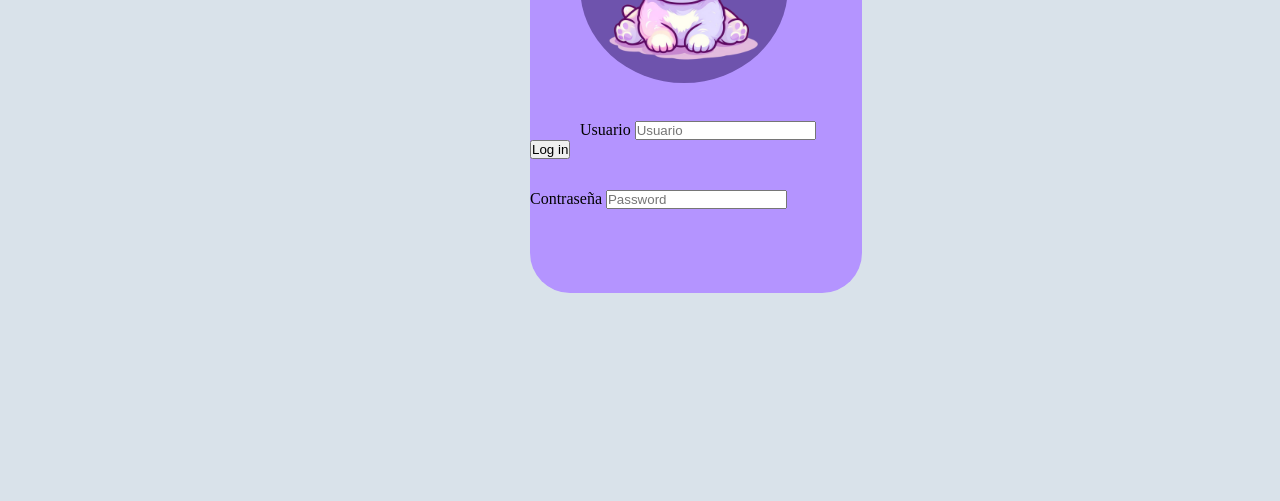
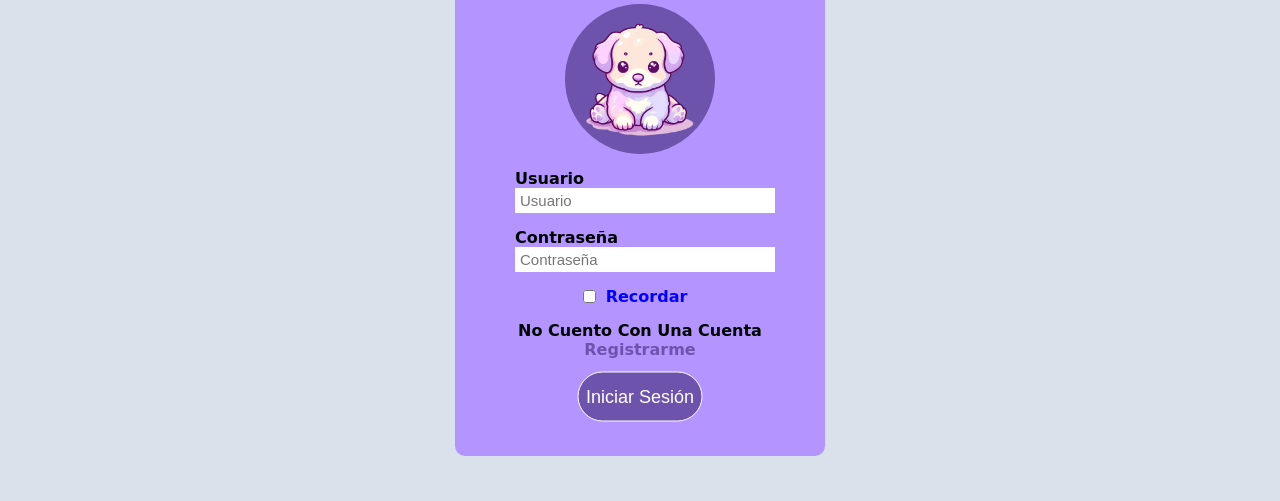
Before and after one commit to osvi-dev/Web, a plain HTML site: page Login.html in a window 1280 px wide. Shown: the part 299-800 px from the top of the page. Drawn offline with Linux system fonts and the light colour scheme.

Commit message:
version 1.0

```diff
--- a/Login.html
+++ b/Login.html
@@ -26,18 +26,29 @@
         </div>
     </header>
     <div class="login">
-        <img class="perro-login" src="./imgs/Perrito-login.png" width="198px" height="177px">
-        <form>
+        <h1>Iniciar Sesión</h1>
+        <form method="post">
+            <div class="perro-login">
+                <img src="./imgs/Perrito-login.png" alt="Perro de inicio de sesión">
+            </div>
             <div class="user">
+                <ion-icon name="mail-outline"></ion-icon>
                 <label for="username">Usuario</label>
-                <input type="text" placeholder="Usuario">
+                <input type="text" placeholder="Usuario" required>
             </div>
             <div class="pass">
+                <ion-icon name="lock-closed-outline"></ion-icon>
                 <label for="password">Contraseña</label>
-                <input type="password" placeholder="Password">
+                <input type="password" placeholder="Contraseña" required>
             </div>
-            <input type="submit" value="Log in">
-
+            <div class="recordar">
+                <label for=""><input type="checkbox">Recordar</label>
+                <a href="#"></a>
+            </div>
+            <div class="register">
+                No Cuento Con Una Cuenta <a href="#">Registrarme</a>
+            </div>
+            <input type="submit" value="Iniciar Sesión">
         </form>
     </div>
     <!-- <footer class="barra-inferior">
--- a/Styles.css
+++ b/Styles.css
@@ -165,36 +165,142 @@ section p{
 
 /* Estilos sobre del login*/
 
-.login{
+.login {
+    font-family: "Concert One", cursive;
     position: absolute;
-    margin-top: 50px;
-    margin-left: 530px;
-    width: 332px;
-    height: 422px;
-    border-radius: 40px;
+    margin-top: 90px;
+    top: 50%;
+    left: 50%;
+    transform: translate(-50%, -50%);
+    width: 370px;
+    height: 530px;
+    border-radius: 10px;
     background: #B494FF;
+    padding: 20px;
+    box-sizing: border-box;
 }
-.login .perro-login{
-    width: 208px;
-    height: 192px;
-    position: absolute;
+
+.login h1 {
+    text-align: center;
+    padding: 0 0 20px;
+    padding-bottom: 20px;
+}
+
+.login form {
+    padding: 0px 40px;
+    box-sizing: border-box;
+}
+
+.login .perro-login {
+    width: 150px;
+    height: 150px;
     border-radius: 50%;
     background: #6E53AD;
+    display: flex;
     justify-content: center;
-    margin-top: 20px;
-    margin-left: 50px;
+    align-items: center;
+    text-align: center;
+    margin: 0 auto;
+    overflow: hidden;
+    line-height: 100px;
 }
 
-.login .user{
+.perro-login img {
+    position: relative;
+    width: 100%;
+    height: auto;
+    display: block;
+}
+
+.login .user {
+    position: relative;
     padding: 0;
     display: block;
-    margin-top: 250px;
-    margin-left: 50px;
+    margin: 15px 0px;
+    font-weight: bold;
 }
 
-.login .pass{
+.user input {
+    width: 100%;
+    padding: 0 5px;
+    height: 25px;
+    font-size: 15px;
+    border: none;
+    background: white;
+    outline: none;
+}
+
+.login .pass {
+    position: relative;
     padding: 0;
-    position: absolute;
     display: block;
-    margin-top: 50px;
+    margin: 15px 0px;
+    font-weight: bold;
 }
+
+.pass input {
+    width: 100%;
+    padding: 0 5px;
+    height: 25px;
+    font-size: 15px;
+    border: none;
+    background: white;
+    outline: none;
+}
+
+.recordar {
+    display: flex;
+    align-items: center;
+    justify-content: center;
+}
+
+.recordar label {
+    display: flex;
+    align-items: center;
+    margin-right: 10px;
+    color: blue;
+    font-weight: bold;
+}
+
+.recordar input[type="checkbox"] {
+    margin-right: 10px;
+}
+
+input[type="submit"] {
+    position: relative;
+    top: 50%;
+    left: 50%;
+    transform: translate(-50%, 15%);
+    width: 50%;
+    height: 50px;
+    border: 1px solid;
+    background: #6E53AD;
+    border-radius: 25px;
+    font-size: 18px;
+    color: white;
+    cursor: pointer;
+    outline: none;
+    margin-top: -10px;
+}
+
+input[type="submit"]:hover {
+    background-color: purple;
+    transition: .5s;
+}
+
+.register {
+    margin: 15px 0;
+    text-align: center;
+    font-size: 16px;
+    color: black;
+    font-weight: bold;
+}
+
+.register a {
+    color: #6E53AD;
+    text-decoration: none;
+}
+
+.register a:hover {
+    text-decoration: underline;
+}
```
